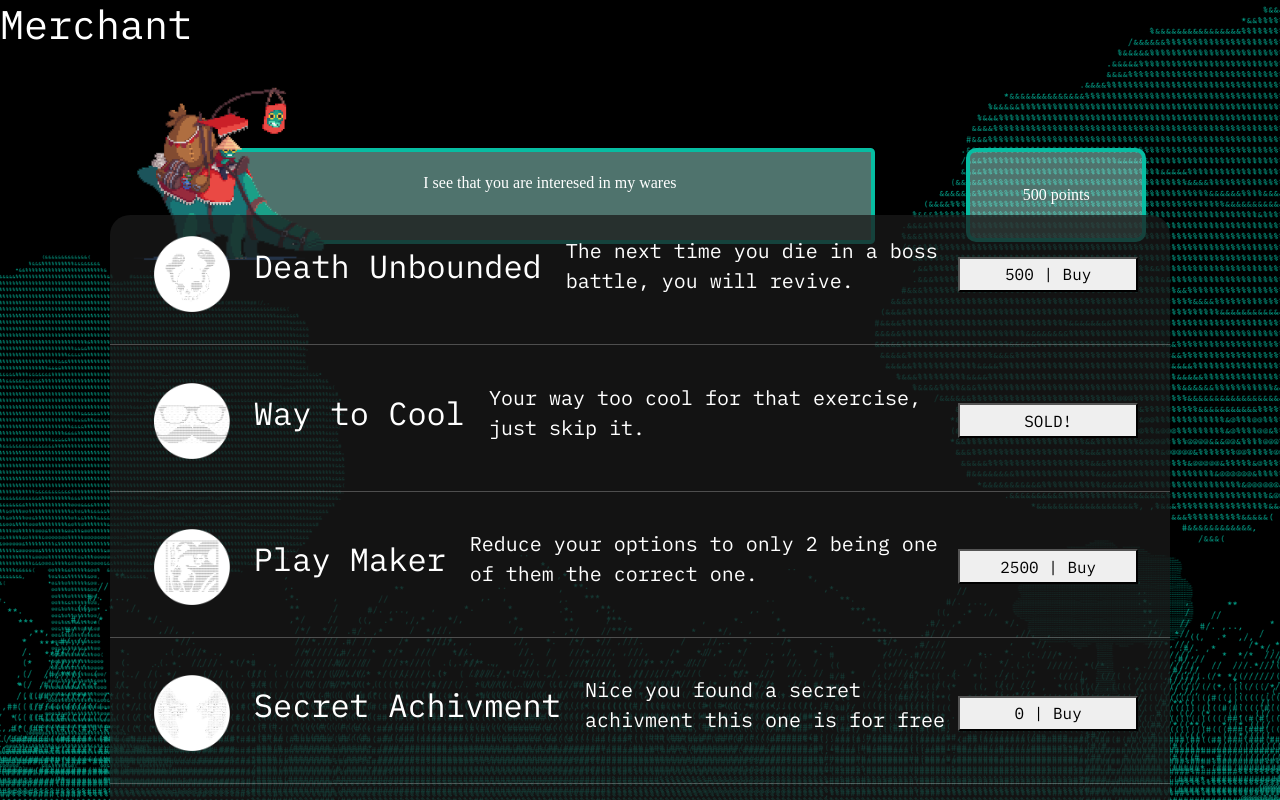
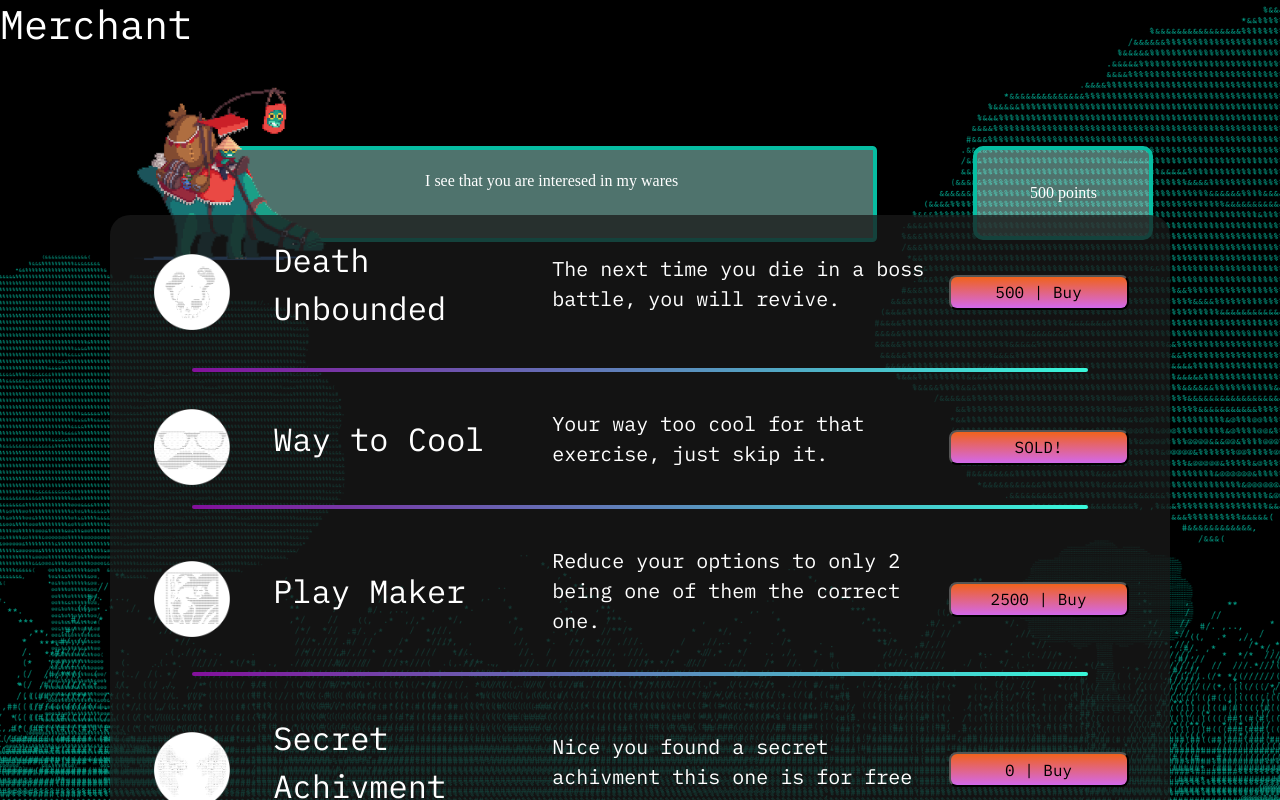
Before and after one commit to Bernardolgm99/kowd, a plain HTML site: page html/merchant.html in a window 1280 px wide. Drawn offline with nearby package versions, Linux system fonts and the light colour scheme; a web font is replaced by a local one.

Commit message:
merchant update css

```diff
--- a/css/merchant.css
+++ b/css/merchant.css
@@ -21,21 +21,22 @@ body{
 }
 
 .merchant {
-   width: 238px;
+   max-width: 238px;
    height: auto;
 }
 
 .shopHeader {
     max-width: 1060;
-    position: relative;
-    display: flex;
+    display: grid;
+    grid-template-columns: 10% 90%;
     align-items: center;
     margin: auto;
     font-family: 'Minecraftia';
 }
 
 .boxes {
-    display: flex;
+    display: grid;
+    grid-template-columns: 80% 20%;
     align-items: center;
     margin-top: 4%;
     margin-left: -3%;
@@ -62,7 +63,7 @@ body{
     background-color: rgba(175, 255, 242, 0.45);
     text-align: center;
     border: 4px solid rgba(7, 189, 162, 1);
-    margin-left: -11%;
+    margin-left: 5%;
     margin-right: auto;
     border-radius: 10px;
     border-bottom-left-radius: 200px;
@@ -75,12 +76,15 @@ body{
 }
 
 .shop {
-    width: 1060px;
+    max-width: 1060px;
+    height: 585px;
     position:absolute;
     right: 0;
     left: 0;
     bottom: 0;
     margin: auto;
+    overflow: hidden;
+    overflow-y: scroll;
 
     display: grid;
     grid-template-columns: auto;
@@ -90,30 +94,44 @@ body{
     border-top-right-radius: 20px;
 }
 
+.shop::-webkit-scrollbar{
+    display: none;
+}
+
 .shopItem {
     display: grid;
-    grid-template-columns: auto auto auto auto;
+    grid-template-columns: 12% 28% 40% 20%;
     align-items: center;
     margin-left: 3%;
     margin-right: 3%;
     margin-top:  2%;
 }
 
-.shopItem hr {
-    display: flex;
-    grid-column: 1 / span 5;
-    grid-row: 5;
+.hr {
+    grid-column: 1 / span 4;
+    grid-row: 4;
+    background: linear-gradient(to right , rgba(131, 16, 155, 1) , rgba(56, 248, 218, 1));
+    margin: auto;
+    margin-top: 2%;
+    width: 90%;
+    height: 4px;
+    border-radius: 5px;
 }
 
 .shopItem img {
-    width: 100px;
+    max-width: 100px;
+    min-width: 70px;
     font-size: 2px;
-    text-align: center;
+    margin-right: auto;
 }
 
 .shopItem button {
     width: 180px;
     height: 35px;
+    background-image: linear-gradient(to bottom , rgba(240, 98, 27, 1) , rgba(211, 104, 235, 1));
+    border-radius: 8px;
+    margin: auto;
+    min-width: 125px;
 }
 
 .shopItem #txt-large {
--- a/html/merchant.html
+++ b/html/merchant.html
@@ -17,7 +17,8 @@
                 <div class="merchantLines"></div>  <div class="points"></div>
             </div>
         </div>
-        <div class="shop"></div>
+          <div data-bs-spy="scroll" data-bs-smooth-scroll="true" class="scrollspy-example shop">
+          </div>
     </div>
 
     <script src="https://cdn.jsdelivr.net/npm/bootstrap@5.2.0-beta1/dist/js/bootstrap.bundle.min.js"
--- a/js/view/merchantView.js
+++ b/js/view/merchantView.js
@@ -29,32 +29,34 @@ merchantLines(0)
 renderShop()
 function renderShop() {
     let shop = document.querySelector('.shop')
-    shop.innerHTML = ``
+    //shop.innerHTML = ``
     if ((currentUser.bag).length > 0) {
         for (let itens of Item.itemArray) {
             find: {
                 for(let item of currentUser.bag){
                     if (item == itens.id) {
                         shop.innerHTML += `
-                            <div class="row shopItem mb-3">
+                            <div class="row shopItem mb-3" id="scrollspyHeading1">
                                 <img src="${itens.img}">
                                 <p id="txt-large">${itens.name}</p>
                                 <p id="txt-small">${itens.description}</p>
                                 <button class="item sold" id="${itens.id}">SOLD!</button>
+                                <div class="hr"></div>
                             </div>
-                            <hr>`
+                            `
                         break find
                     }
                 }
                 console.log(itens.img)
                 shop.innerHTML += `
-                <div class="row shopItem mb-3">
+                <div class="row shopItem mb-3" id="scrollspyHeading1">
                     <img src="${itens.img}">
                     <p id="txt-large">${itens.name}</p>
                     <p id="txt-small">${itens.description}</p>
                     <button class="item" id="${itens.id}">${itens.value} | Buy</button>
+                    <div class="hr"></div>
                 </div>
-               <hr> `
+                `
             }
         }
     }
@@ -62,13 +64,14 @@ function renderShop() {
     else {
         for (let itens of Item.itemArray) {
             shop.innerHTML += `
-                <div class="row shopItem mb-3">
+                <div class="row shopItem mb-3" id="scrollspyHeading1">
                     <img src="${itens.img}">
                     <p id="txt-large">${itens.name}</p>
                     <p id="txt-small">${itens.description}</p>
                     <button class="item" id="${itens.id}">${itens.value} | Buy</button>
+                    <div class="hr"></div>
                 </div>
-                <hr>`
+                `
         }
 
     }
```
